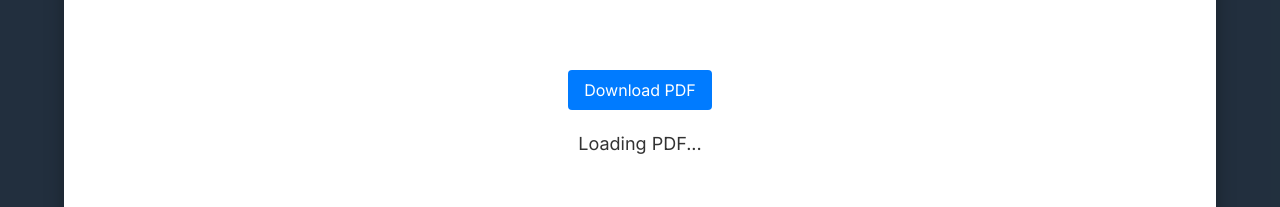
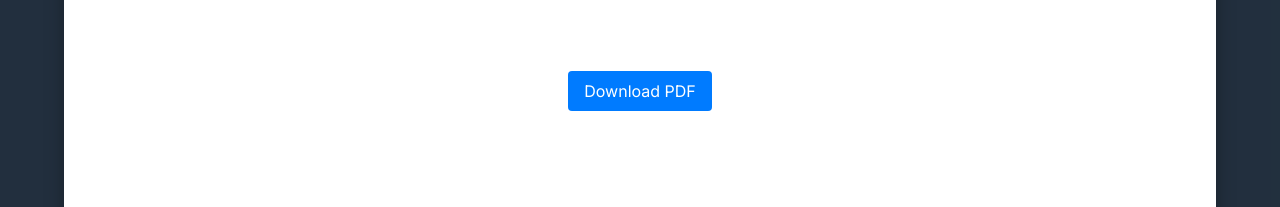
Before and after one commit to AdityaKunte18/AdityaKunte18.github.io, a Next.js app: page / in a window 1280 px wide. Both pictures are taken after a click on the link 719 px from the left and 114 px from the top of the page. Shown: the part 297-504 px from the top of the page. Built offline with nearby package versions, Linux system fonts and the light colour scheme.

Commit message:
fixed button

```diff
--- a/src/styles/pdfviewerstyles.css
+++ b/src/styles/pdfviewerstyles.css
@@ -1,22 +1,18 @@
-.no-scroll {
-    overflow: hidden;
-    height: 100%;
-  }
-
 .pdfContainer {
   display: flex;
   flex-direction: column;
   justify-content: center;
   align-items: center;
-    /* padding: 20px; */
   height: 100%;
   overflow: auto;
   max-width: 100%;
-    margin-top: 10px;
-    margin-bottom: 20px;
+  margin: 0 auto;
+  padding-top: 20px;
 }
 
 .downloadButton {
+  position: sticky;
+  top: 0;
   margin-bottom: 20px;
   padding: 8px 16px;
   background-color: #007bff;
@@ -24,12 +20,12 @@
   text-decoration: none;
   border-radius: 4px;
   text-align: center;
+  z-index: 10; /* Ensure it stays on top */
 }
 
 .downloadButton:hover {
   background-color: #0056b3;
 }
-
 
 @media (max-width: 480px) {
   .downloadButton {
@@ -37,25 +33,3 @@
     font-size: 14px;
   }
 }
-
-  .react-pdf__Page {
-    max-width: 90%;
-    height: auto;
-    overflow: auto;
-    border: 2px solid black;
-    box-sizing: border-box;
-  }
-
-  .pdfLoading, .pdfError {
-    display: flex;
-    justify-content: center;
-    align-items: center;
-    height: 100%;
-    width: 100%;
-    font-size: 18px;
-    color: #333;
-  }
-
-  .pdfError {
-    color: #e53935;
-  }
```
Lines whose indentation alone changed are shown as unchanged.
